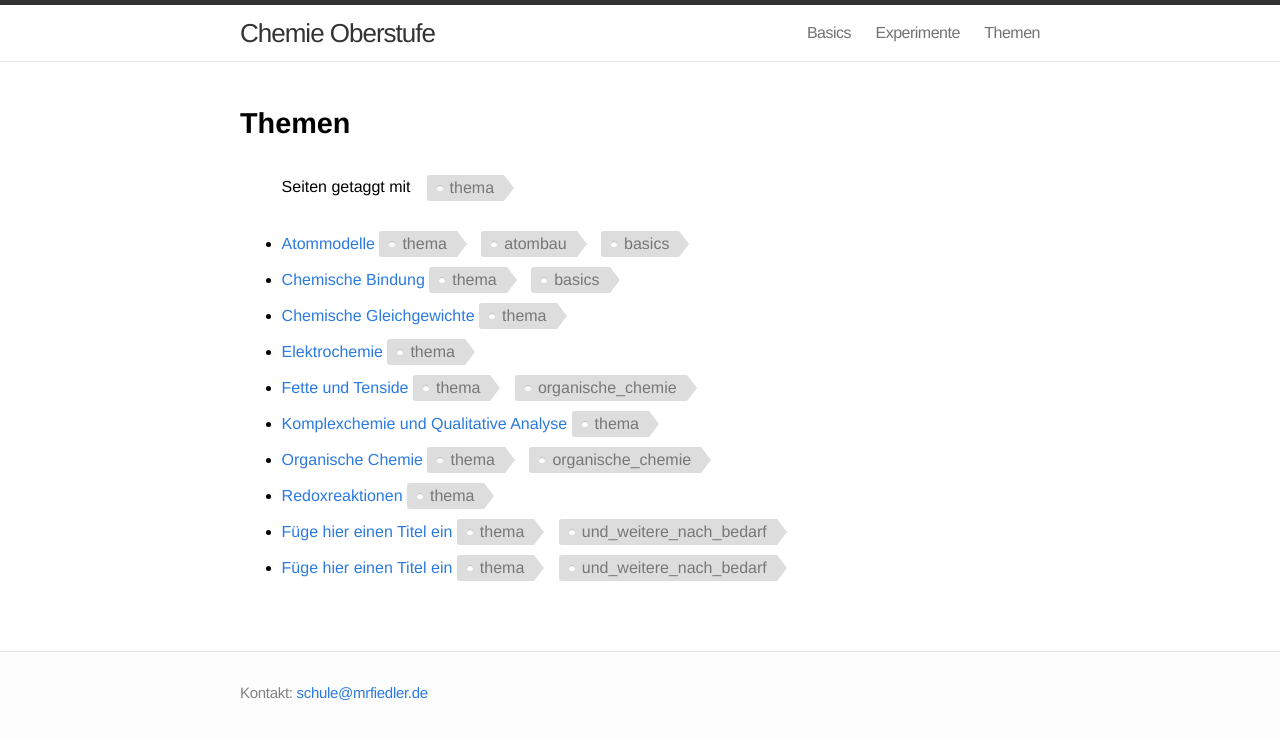
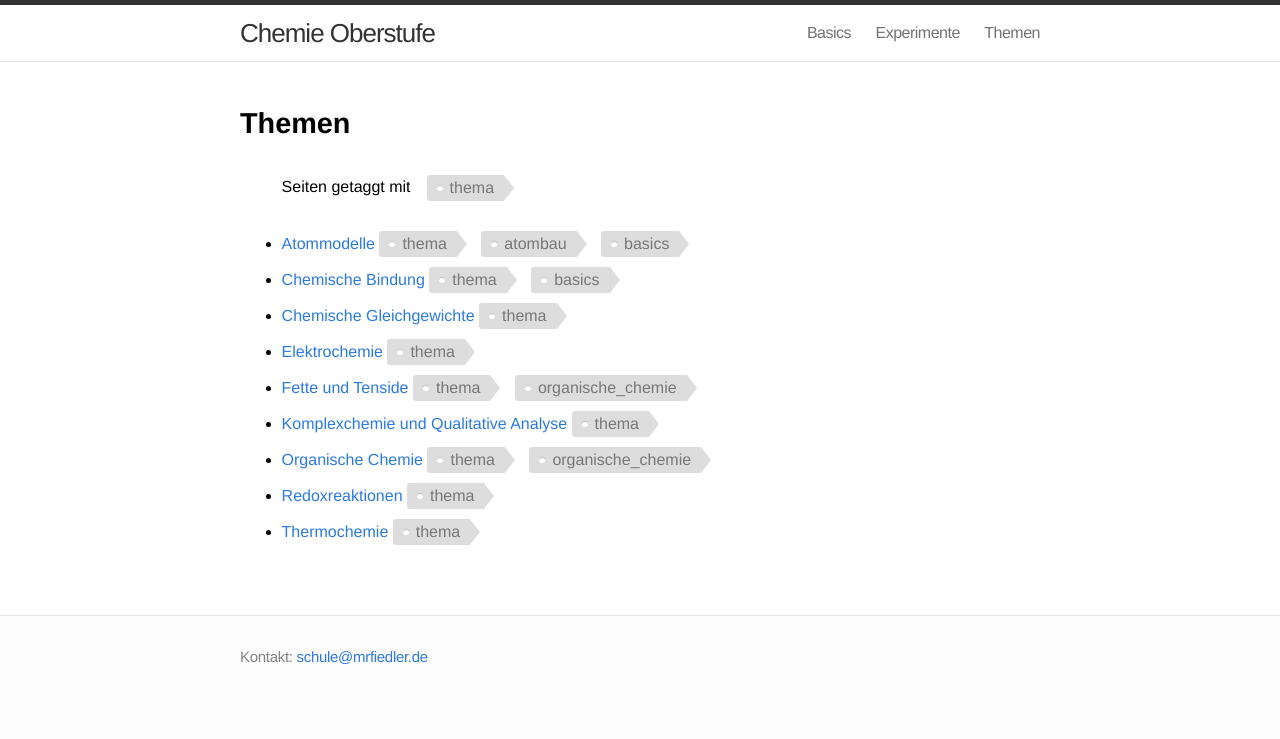
Before and after one commit to chemie-oberstufe/chemie-oberstufe.github.io, a Jekyll site: the page built from tags/thema.md, in a window 1280 px wide. Shown: the top 739 px of the page. Built offline with Jekyll 4.4.1, drawn with Linux system fonts in a browser that asks for light colours.

Commit message:
move vorlage_thema into intern/, fix title in Thermochemie

```diff
--- a/themen/thermochemie.md
+++ b/themen/thermochemie.md
@@ -1,8 +1,8 @@
 ---
-title: Füge hier einen Titel ein
+title: Thermochemie
 layout: page
 showinmenu: false
-tags: [thema, und_weitere_nach_bedarf]
+tags: [thema]
 ---
 
 ## Worum geht's?
--- a/themen/vorlage.md
+++ /dev/null
@@ -1,23 +0,0 @@
----
-title: Füge hier einen Titel ein
-layout: page
-showinmenu: false
-tags: [thema, und_weitere_nach_bedarf]
----
-
-## Worum geht's?
-
-## Lernziele
-
-## Fachbegriffe und Konzepte
-
-## Experimente
-
-## Leistungsnachweise
-
-## Material
-
-- Lehrbücher
-
-
-### weitere Materialien als h3
```
